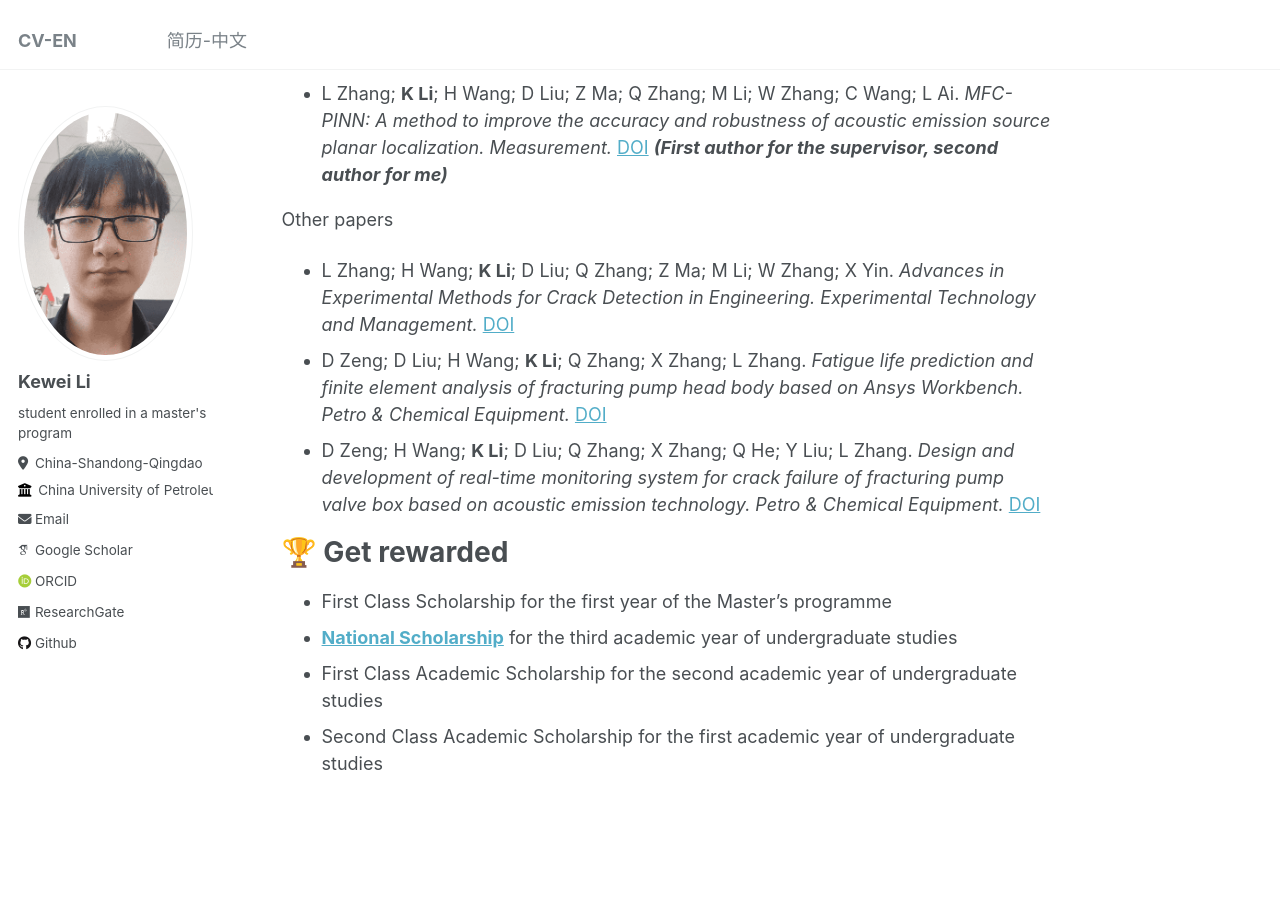
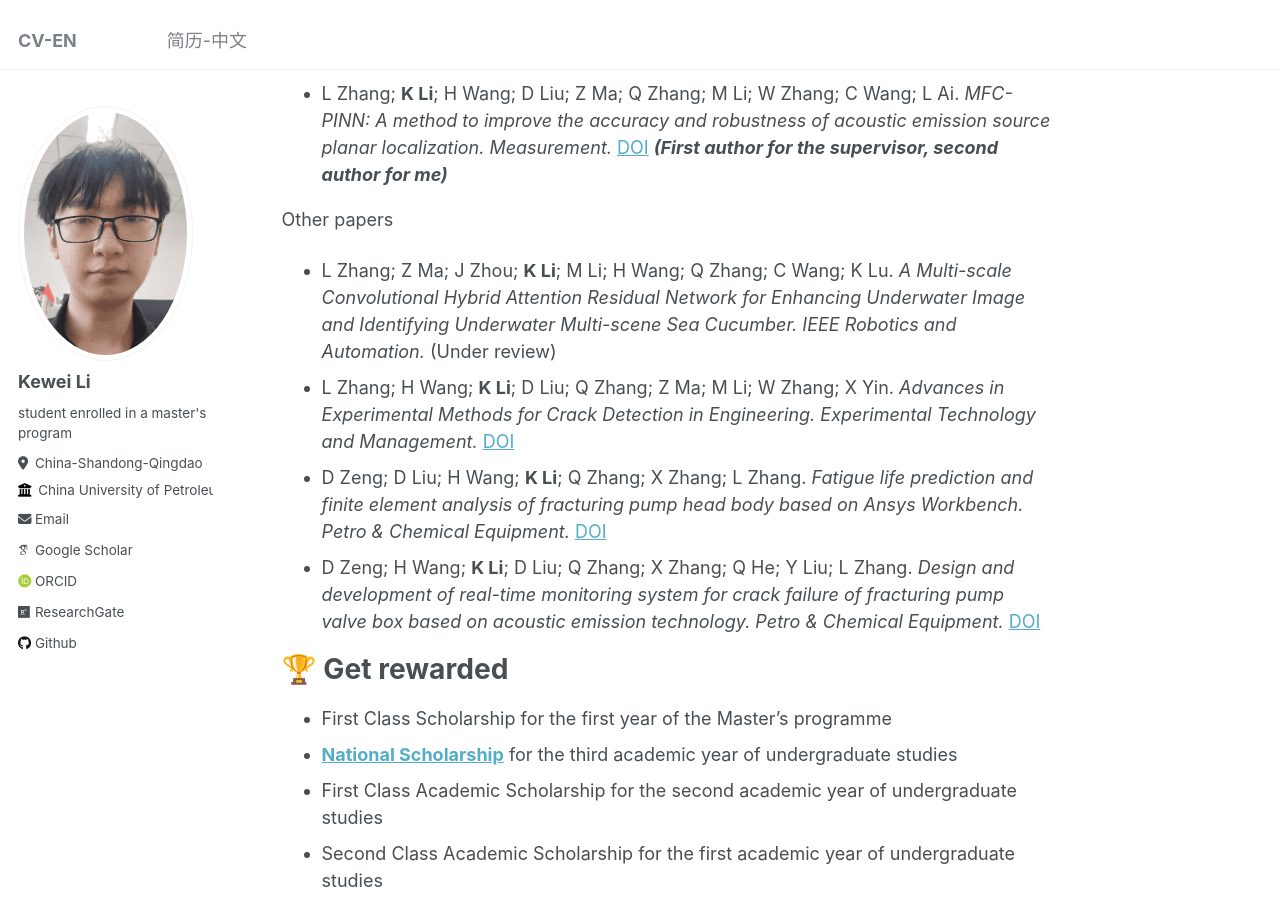
Before and after one commit to TheHangedManC/TheHangedManC-thehangedmanc.github.io, a Jekyll site: the page built from _pages/about.md, in a window 1280 px wide and 900 px high, scrolled down 1159 px. Built offline with Jekyll 4.4.1, drawn with Linux system fonts in a browser that asks for light colours; some web fonts are replaced.

Commit message:
Update about.md

```diff
--- a/_pages/about.md
+++ b/_pages/about.md
@@ -40,6 +40,7 @@ Main papers
     ***(First author for the supervisor, second author for me)***
 
 Other papers
+*   L Zhang; Z Ma; J Zhou; **K Li**; M Li; H Wang; Q Zhang; C Wang; K Lu. *A Multi-scale Convolutional Hybrid Attention Residual Network for Enhancing Underwater Image and Identifying Underwater Multi-scene Sea Cucumber. IEEE Robotics and Automation.* (Under review)
 *   L Zhang; H Wang; **K Li**; D Liu; Q Zhang; Z Ma; M Li; W Zhang; X Yin. *Advances in Experimental Methods for Crack Detection in Engineering. Experimental Technology and Management.* [DOI](https://chn.oversea.cnki.net/KCMS/detail/detail.aspx?dbcode=CJFD&dbname=CJFDLAST2024&filename=SYJL202401001&uniplatform=OVERSEA&v=XIfqTPdfigxVNJux2nWA5a8WlN_ZamEAVhcNyUnUrzkjgxjP_xl1kukTkwvCGurk/)
 *   D Zeng; D Liu; H Wang; **K Li**; Q Zhang; X Zhang; L Zhang. *Fatigue life prediction and finite element analysis of fracturing pump head body based on Ansys Workbench.
 Petro & Chemical Equipment.* [DOI](https://chn.oversea.cnki.net/KCMS/detail/detail.aspx?dbcode=CJFD&dbname=CJFDLAST2023&filename=HSFF202310002&uniplatform=OVERSEA&v=wpgFIKwFzWgRZ7sLnUgaNvOqTsujcnGnn-0HvIqN0UL7nV_g_RUM8y-apQQtT9NH/)
```
